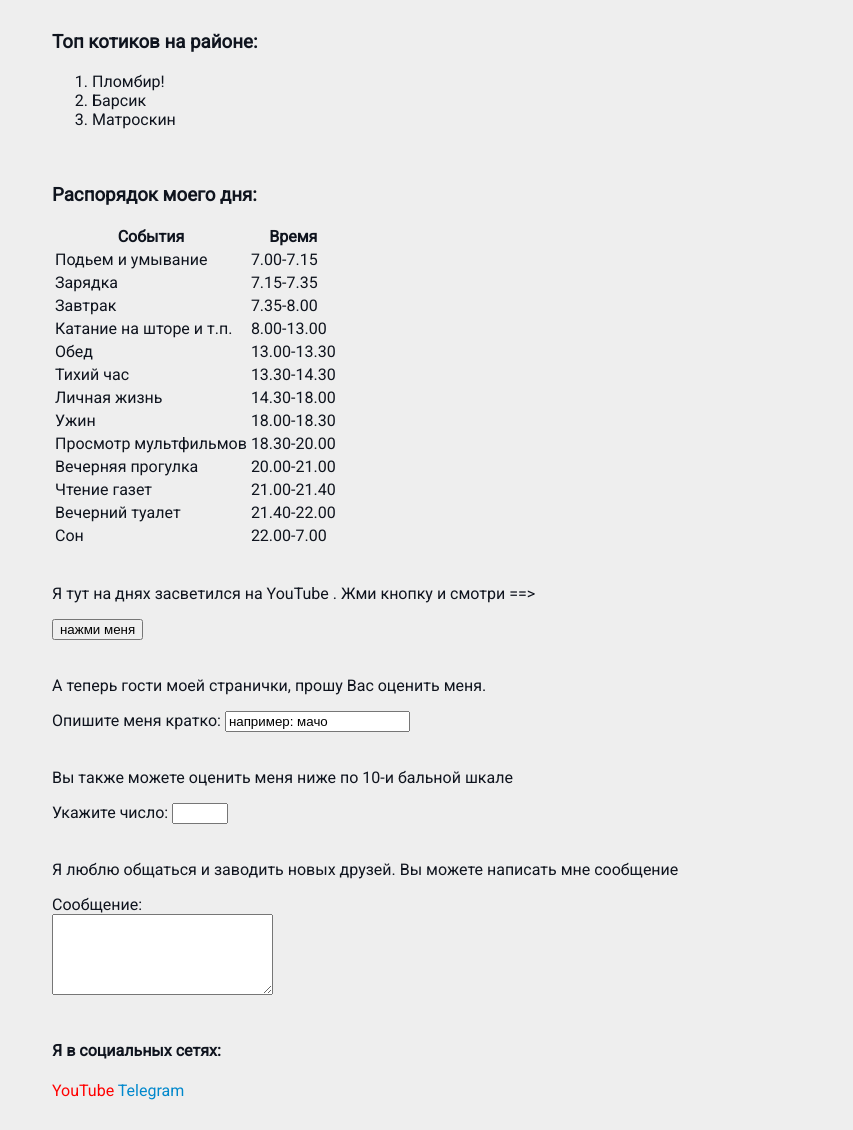
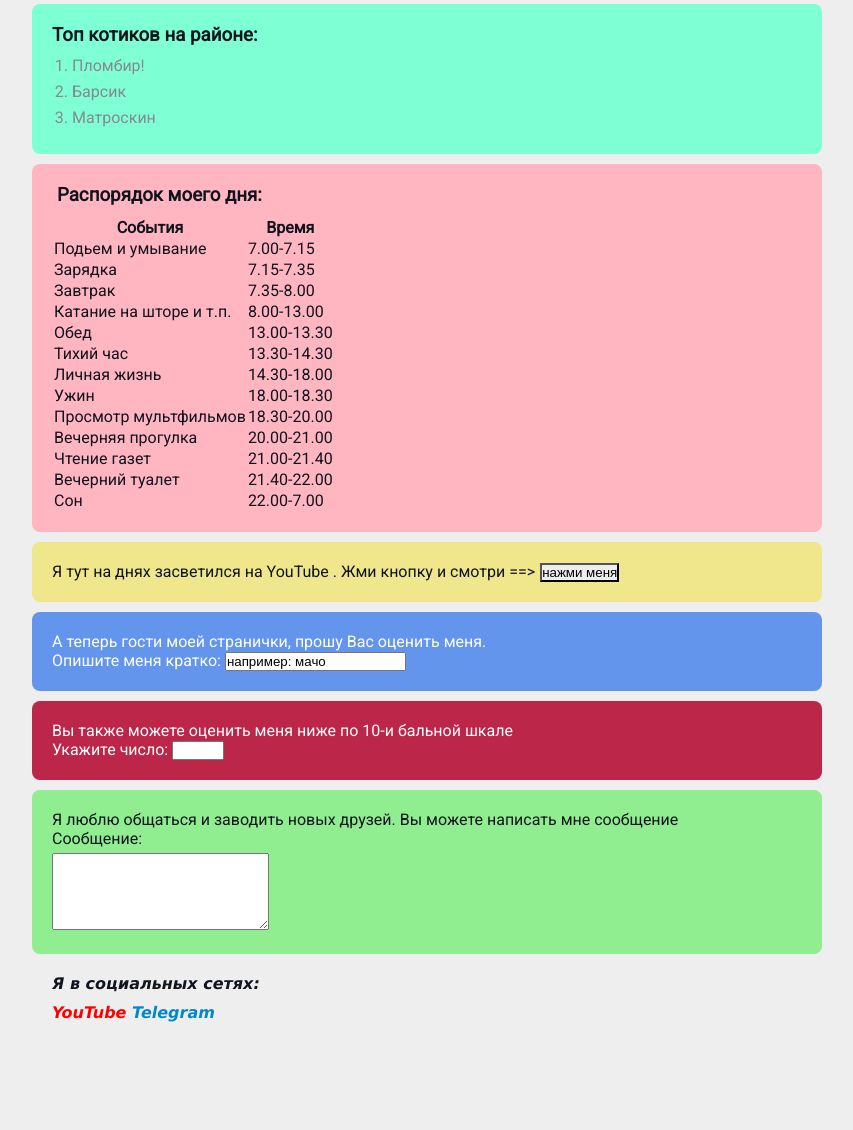
Before and after one commit to akovanc/Cat-Plombir, a plain HTML site: page index.html in a window 1280 px wide. Shown: the part 550-1680 px from the top of the page, without its empty margins (213-1066 px from the left). After the commit the page ends 1622 px from the top, so only its background shows below. Drawn offline with Linux system fonts and the light colour scheme.

Commit message:
Update styles.css

```diff
--- a/styles.css
+++ b/styles.css
@@ -1,4 +1,9 @@
 @import url('https://fonts.googleapis.com/css2?family=Roboto&display=swap');
+
+* {
+  margin: 0;
+  padding: 0;
+}
 
 body {
   font-family: 'Roboto', sans-serif;
@@ -6,39 +11,87 @@ body {
   font-weight: normal;
   background: #eee;
   color: #0f141e;
-  margin: 20px;
+  margin: 30px;
 }
 
 .card {
-  padding: 10px;
   max-width: 750px;
-  margin: auto;
+  margin:auto ;
+  padding: 20px;
+  border-radius: 8px;
 }
-.top {
+
+#header h2 {
+  margin-bottom: 10px;
+}
+
+#header h3 {
+  margin-bottom: 20px;
+}
+
+#top {
   background-color: aquamarine;
+  margin-bottom: 10px;
 }
-.day {
+
+#top h3 {
+  margin-bottom: 10px;
+}
+
+#top li {
+  color: #86898f;
+  margin-bottom: 7px;
+  margin-left: 20px;
+}
+
+#day {
   background-color: lightpink;
+  margin-bottom: 10px;
 }
-.youtube {
+
+#day h3 {
+  margin-bottom: 10px;
+  margin-left: 5px;
+}
+
+#youtube {
   background-color: khaki;
+  display: flex;
+  margin-bottom: 10px;
 }
-.describe {
+button {
+  margin-left: 5px;
+  background:#eee;
+}
+
+#describe {
   background-color: cornflowerblue;
   color: white;
+  margin-bottom: 10px;
 }
-.deem {
+
+#deem {
   background-color:#BB2649 ;
   color: white;
+  margin-bottom: 10px;
 }
-.send {
+
+#send {
   background-color: lightgreen;
 }
-.footer {
+textarea {
+  margin-top: 5px;
+}
+
+#footer {
   font-family: Verdana;
   font-size: 16px;
   font-weight: bold;
   font-style: italic;
+}
+
+#footer h4 {
+  margin-bottom: 10px;
 }
 
 a {
```
